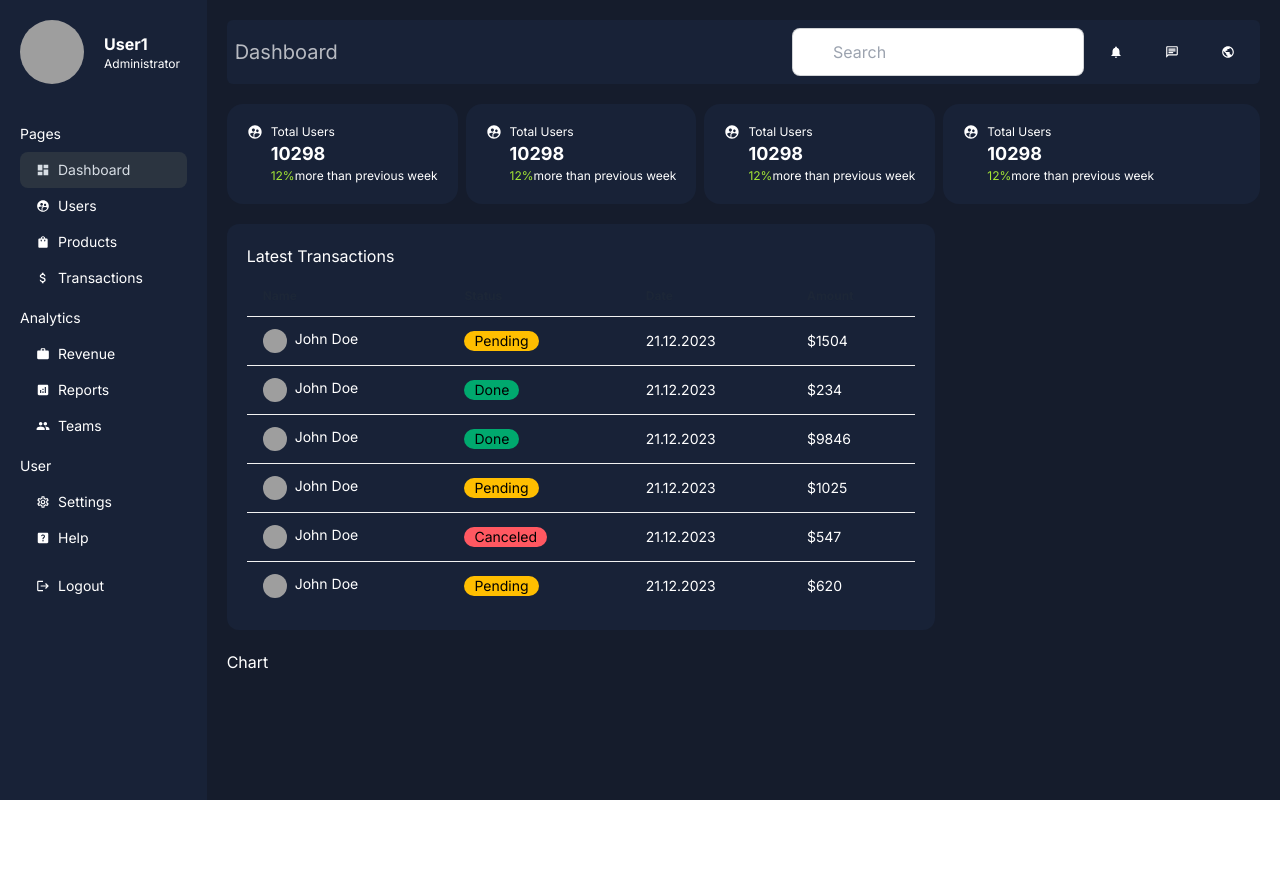
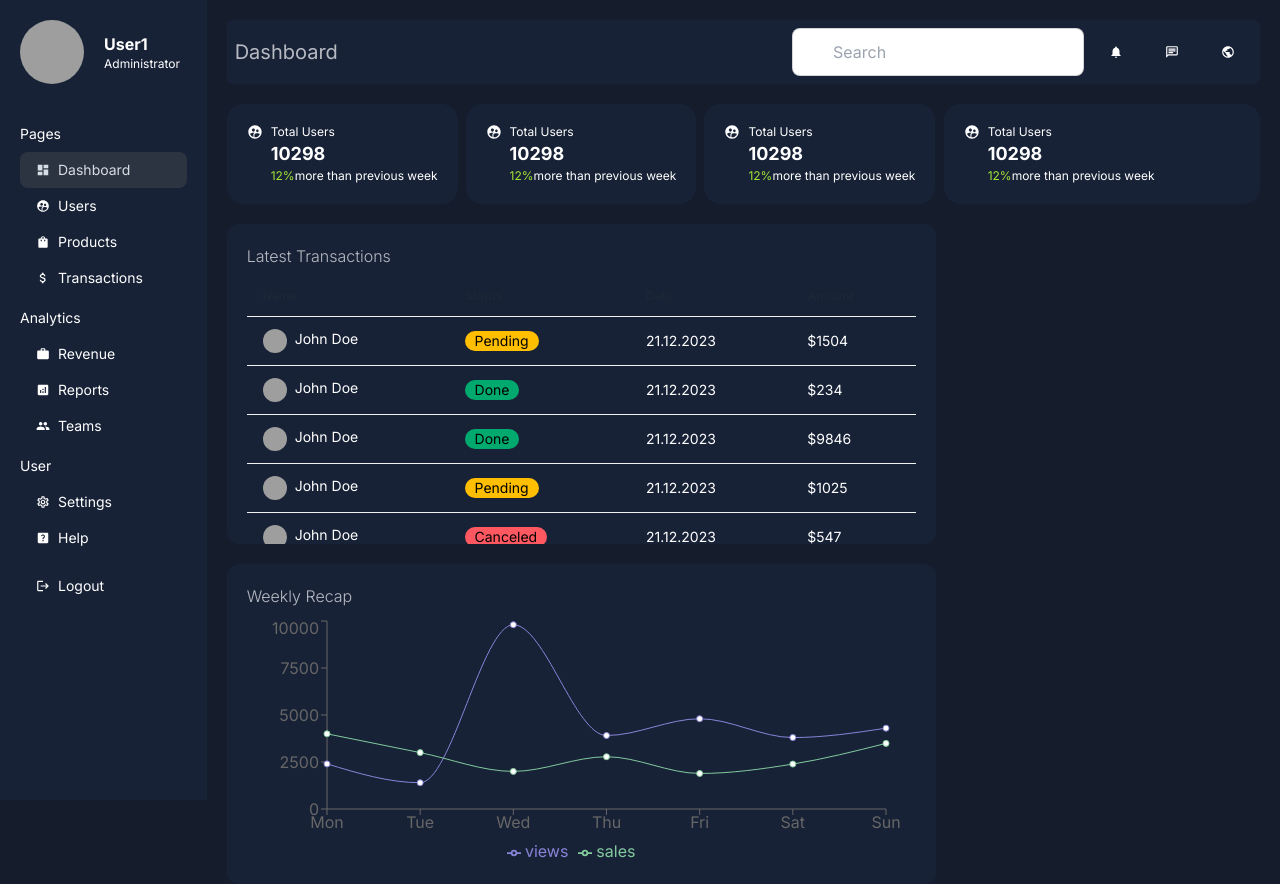
Before and after one commit to arbor0711/next-dashboard, a Next.js app: page /dashboard in a window 1280 px wide. Before the commit the page ends 800 px from the top, so only its background shows below. Built offline with nearby package versions, Linux system fonts and the light colour scheme; grey boxes are pictures that could not be loaded.

Commit message:
Style Chart

```diff
--- a/app/components/Chart.tsx
+++ b/app/components/Chart.tsx
@@ -1,7 +1,84 @@
-import React from "react";
+"use client";
 
+import {
+  Legend,
+  Line,
+  LineChart,
+  ResponsiveContainer,
+  Tooltip,
+  XAxis,
+  YAxis,
+} from "recharts";
+
+const data = [
+  {
+    name: "Mon",
+    sales: 4000,
+    views: 2400,
+  },
+  {
+    name: "Tue",
+    sales: 3000,
+    views: 1398,
+  },
+  {
+    name: "Wed",
+    sales: 2000,
+    views: 9800,
+  },
+  {
+    name: "Thu",
+    sales: 2780,
+    views: 3908,
+  },
+  {
+    name: "Fri",
+    sales: 1890,
+    views: 4800,
+  },
+  {
+    name: "Sat",
+    sales: 2390,
+    views: 3800,
+  },
+  {
+    name: "Sun",
+    sales: 3490,
+    views: 4300,
+  },
+];
 const Chart = () => {
-  return <div>Chart</div>;
+  return (
+    <div className="h-80  -bg--bgSoft p-5 rounded-xl ">
+      <h2 className="-text--textSoft font-light mb-2">Weekly Recap</h2>
+
+      <ResponsiveContainer width="100%" height="90%">
+        <LineChart
+          width={500}
+          height={300}
+          data={data}
+          margin={{
+            top: 5,
+            right: 30,
+            left: 20,
+            bottom: 5,
+          }}
+        >
+          <XAxis dataKey="name" />
+          <YAxis />
+          <Tooltip contentStyle={{ background: "#151c2c", border: "none" }} />
+          <Legend />
+          <Line
+            type="monotone"
+            dataKey="views"
+            stroke="#8884d8"
+            activeDot={{ r: 8 }}
+          />
+          <Line type="monotone" dataKey="sales" stroke="#82ca9d" />
+        </LineChart>
+      </ResponsiveContainer>
+    </div>
+  );
 };
 
 export default Chart;
--- a/app/components/Transactions.tsx
+++ b/app/components/Transactions.tsx
@@ -54,10 +54,10 @@ const Transactions = () => {
   ];
 
   return (
-    <div className="overflow-x-auto -bg--bgSoft p-5 rounded-xl">
-      <h2>Latest Transactions</h2>
+    <div className="overflow-x-auto -bg--bgSoft p-5 rounded-xl h-80">
+      <h2 className="-text--textSoft font-light mb-2">Latest Transactions</h2>
 
-      <table className="table mt-2">
+      <table className="table">
         <thead>
           <tr>
             <th>Name</th>
```
